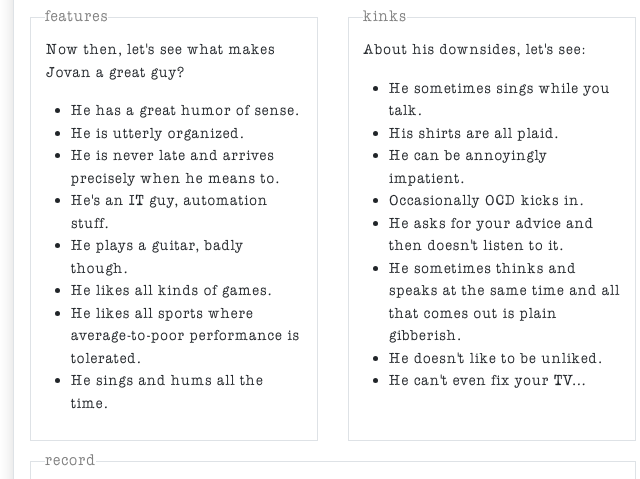
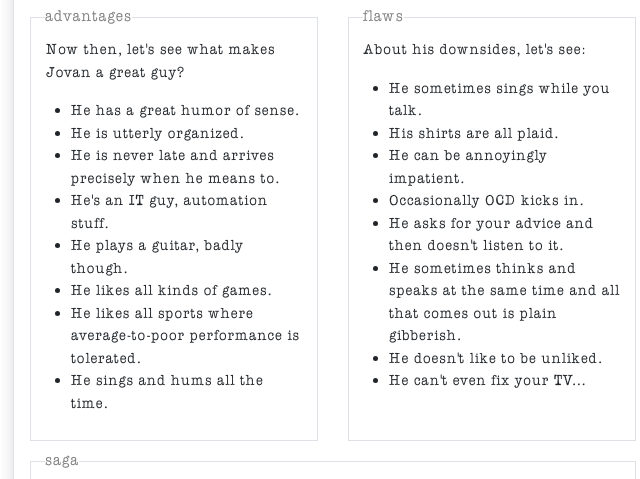
Before and after one commit to Zaista/portfolio, a plain HTML site: page index.html in a window 1280 px wide. Shown: the part 473-952 px from the top of the page, 307-947 px from the left. Drawn offline with nearby package versions, Linux system fonts and the light colour scheme.

Commit message:
Update file labes

```diff
--- a/index.html
+++ b/index.html
@@ -181,7 +181,7 @@
 				</div>
 				<div class="row">
 					<div class="col-md-6 col-xs-12" id="features">
-						<span class="toptext">features</span>
+						<span class="toptext">advantages</span>
 						<div class="col-md-12 border">
 							<p class="text">
 								Now then, let's see what makes Jovan a great guy?
@@ -199,7 +199,7 @@
 						</div>
 					</div>
 					<div class="col-md-6 col-xs-12" id="kinks">
-						<span class="toptext">kinks</span>
+						<span class="toptext">flaws</span>
 						<div class="col-md-12 border">
 							<p class="text">
 								About his downsides, let's see:
@@ -219,7 +219,7 @@
 				</div>
 				<div class="row no-bottom-padding">
 					<div class="col-md-12" id="additional">
-						<span class="toptext">record</span>
+						<span class="toptext">saga</span>
 						<div class="col-md-12 border clearfix">
 							<ul>
 								<li>80s (born)</li>
```
